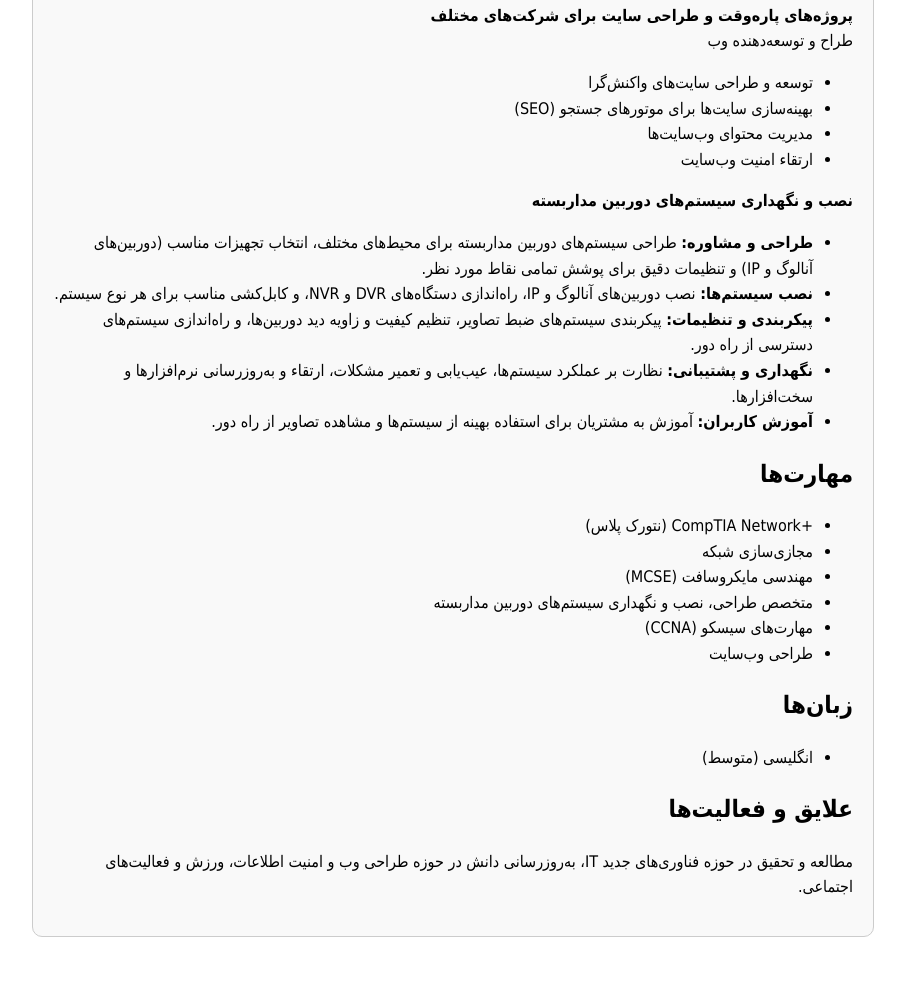
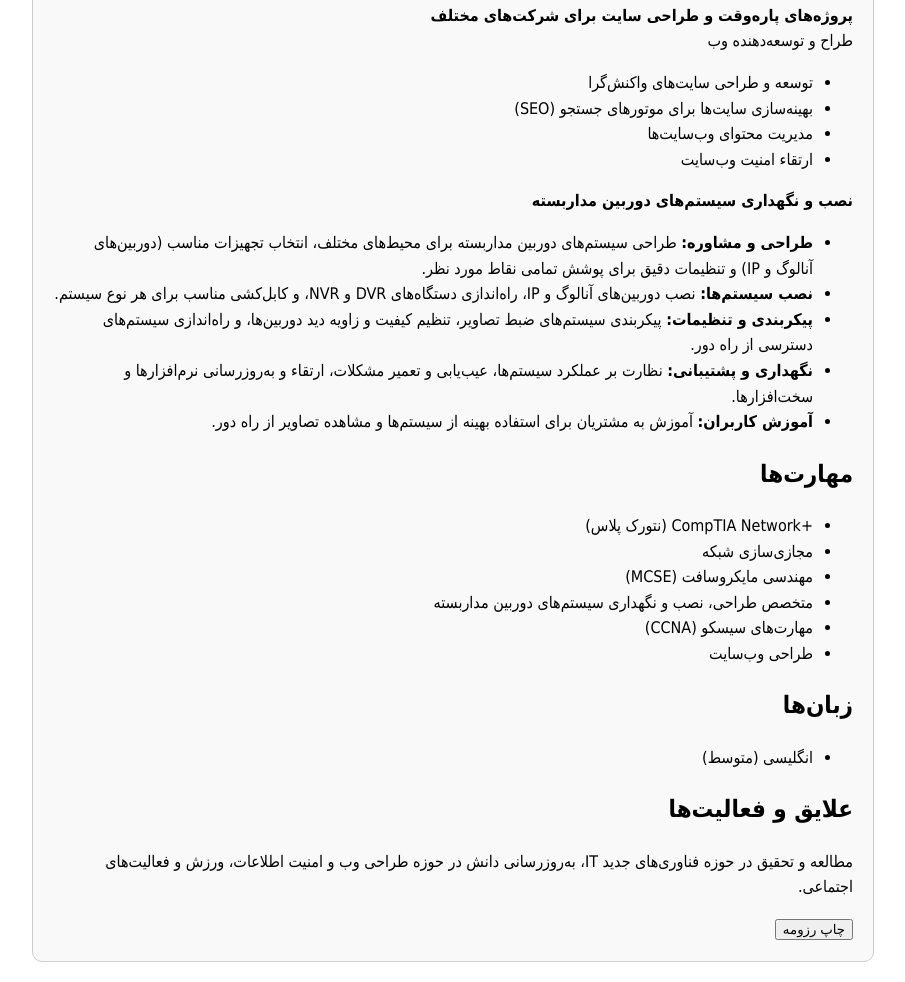
Before and after one commit to mehdighorbaniclay/resume, a plain HTML site: page index.html in a window 1280 px wide. Shown: the part 659-1641 px from the top of the page, without its empty margins (187-1092 px from the left). Before the commit the page ends 1616 px from the top, so only its background shows below. Drawn offline with Linux system fonts and the light colour scheme; a small style sheet from the web is missing.

Commit message:
Update index.html

```diff
--- a/index.html
+++ b/index.html
@@ -136,6 +136,9 @@
                 مطالعه و تحقیق در حوزه فناوری‌های جدید IT، به‌روزرسانی دانش در حوزه طراحی وب و امنیت اطلاعات، ورزش و فعالیت‌های اجتماعی.
             </p>
         </div>
+	    	<button onclick="window.print();">
+            چاپ رزومه
+        </button>
     </div>
 </body>
 </html>
```
